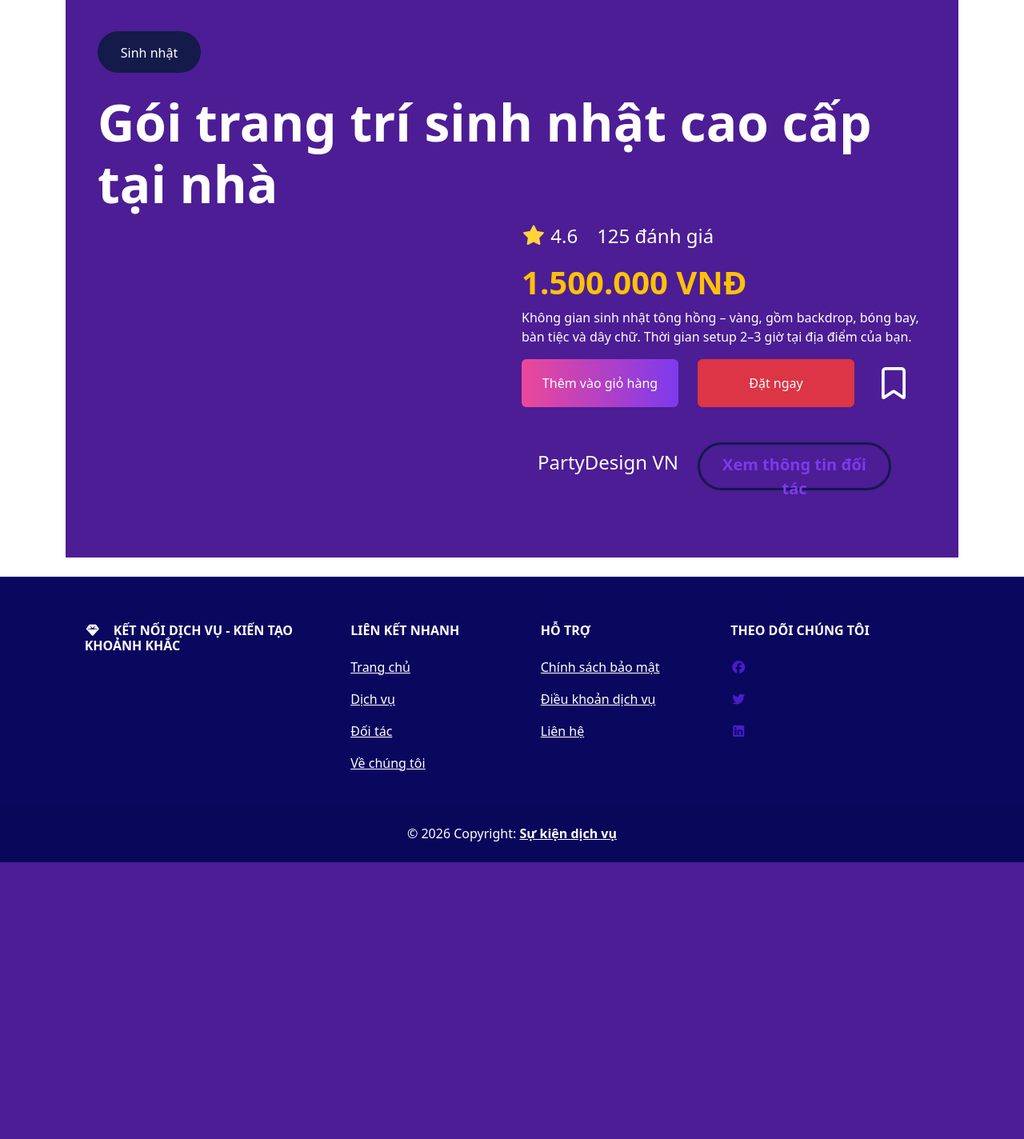
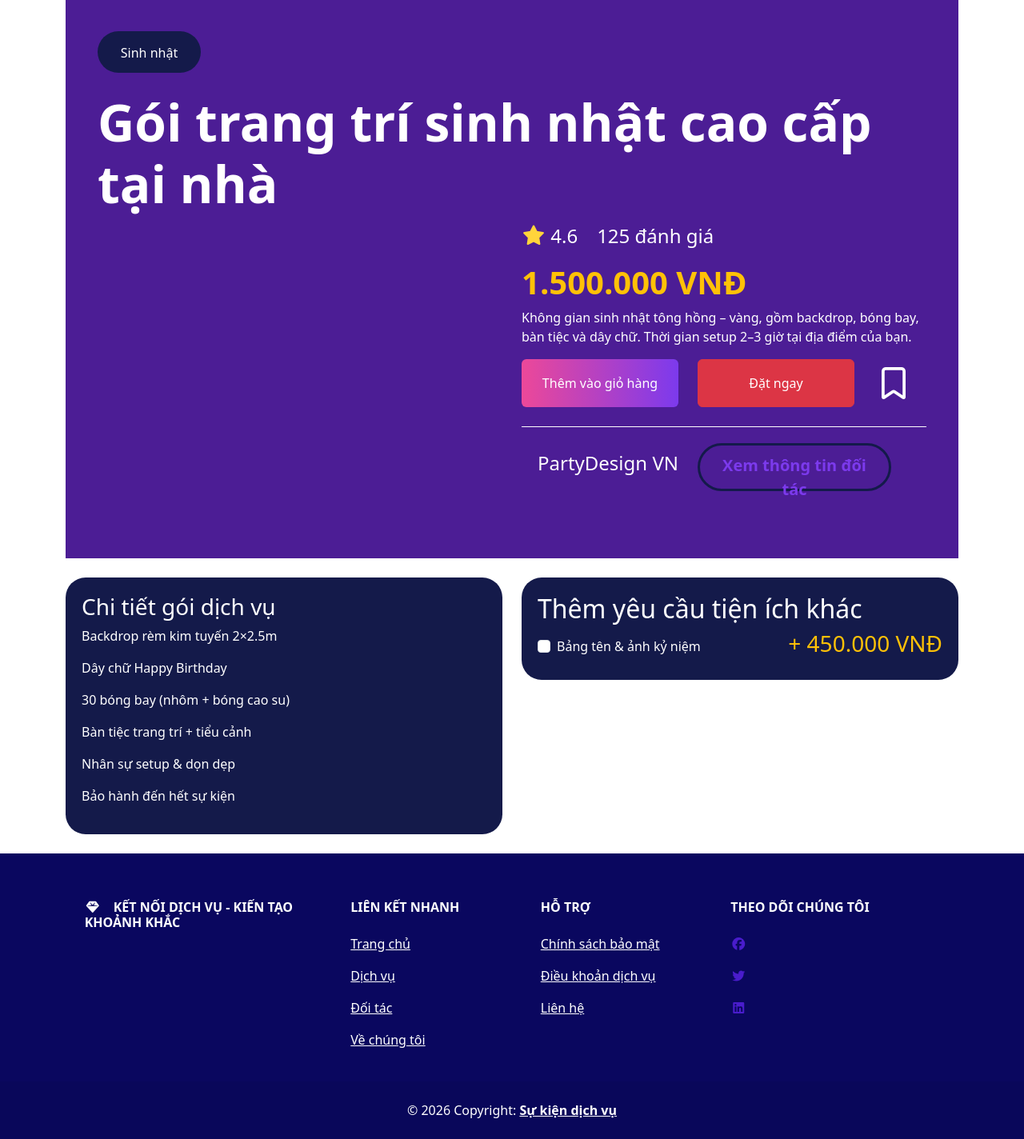
Before and after one commit to mphuc454/EventDecorWeb, a Flask app: page /detailed-events in a window 1280 px wide. Shown: the part 506-1930 px from the top of the page at 80% size. Before the commit the page ends 1584 px from the top, so only its background shows below. Run offline with Flask 3, Linux system fonts and the light colour scheme.

Commit message:
add banner detailed event

```diff
--- a/static/css/detailed.css
+++ b/static/css/detailed.css
@@ -41,3 +41,12 @@
   height: 60px;
   color: #7c3aed;
 }
+.top-border {
+  border-top: 1px solid white;
+}
+.banner-info,
+.banner-add-info {
+  padding: 20px;
+  background-color: #141a4a;
+  border-radius: 25px;
+}
--- a/templates/main/detailedevents.html
+++ b/templates/main/detailedevents.html
@@ -47,7 +47,7 @@
           </div>
         </div>
         <div
-          class="d-flex mt-4 mb-4 align-items-center who-is-events justify-content-between"
+          class="d-flex mt-4 mb-4 align-items-center who-is-events justify-content-between top-border"
         >
           <img src="" alt="" />
           <h4 class="text-white">PartyDesign VN</h4>
@@ -59,4 +59,40 @@
     </div>
   </div>
 </div>
+<div class="container mb-4 mt-4">
+  <div class="row row-cols-2 g-4">
+    <div class="col-6">
+      <div class="banner-info text-white">
+        <h3>Chi tiết gói dịch vụ</h3>
+        <p>Backdrop rèm kim tuyến 2×2.5m</p>
+        <p>Dây chữ Happy Birthday</p>
+        <p>30 bóng bay (nhôm + bóng cao su)</p>
+        <p>Bàn tiệc trang trí + tiểu cảnh</p>
+        <p>Nhân sự setup & dọn dẹp</p>
+        <p>Bảo hành đến hết sự kiện</p>
+      </div>
+    </div>
+    <div class="col-6">
+      <div class="banner-add-info text-white">
+        <h2>Thêm yêu cầu tiện ích khác</h2>
+        <div class="d-flex align-items-center justify-content-between">
+          <div class="form-check">
+            <input
+              class="form-check-input"
+              type="checkbox"
+              value=""
+              id="flexCheckIndeterminate"
+            />
+            <label class="form-check-label" for="flexCheckIndeterminate">
+              Bảng tên & ảnh kỷ niệm
+            </label>
+          </div>
+          <div>
+            <h3 class="text-warning">+ 450.000 VNĐ</h3>
+          </div>
+        </div>
+      </div>
+    </div>
+  </div>
+</div>
 {% endblock content %}
```
